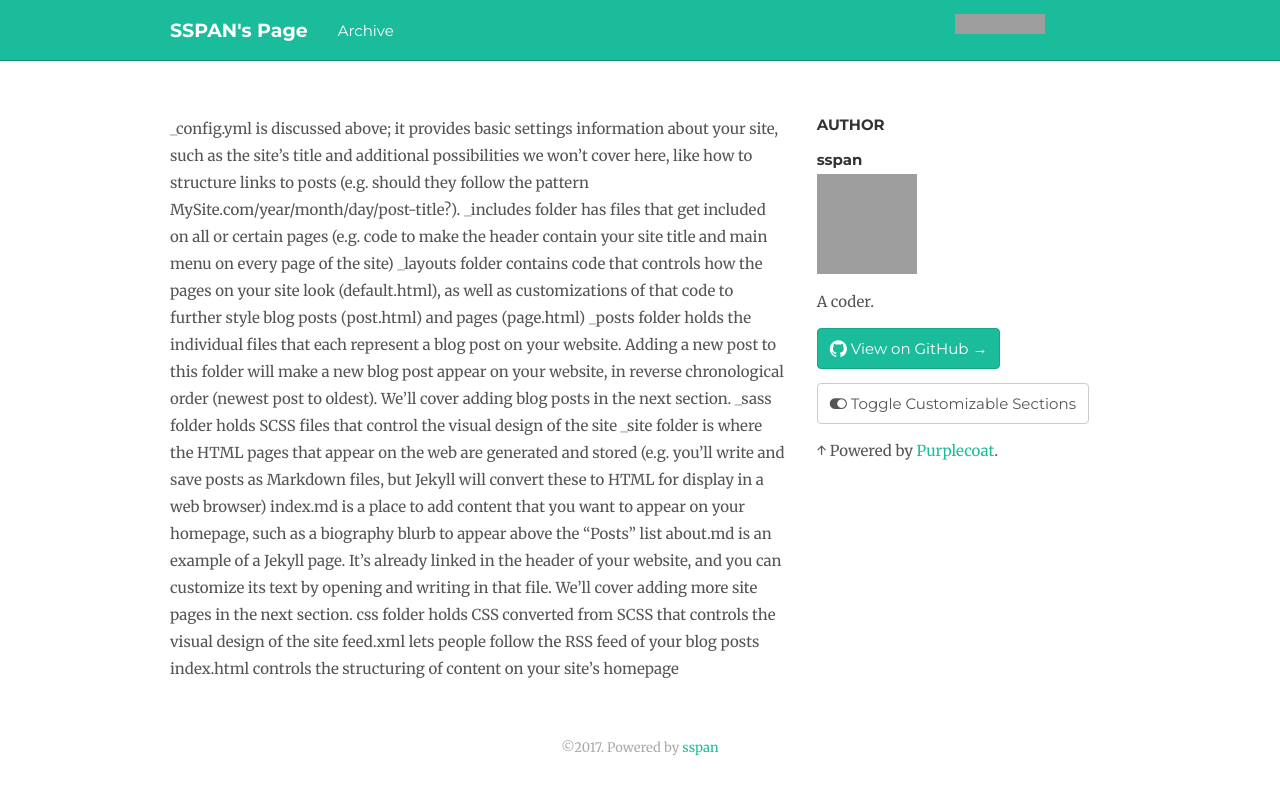
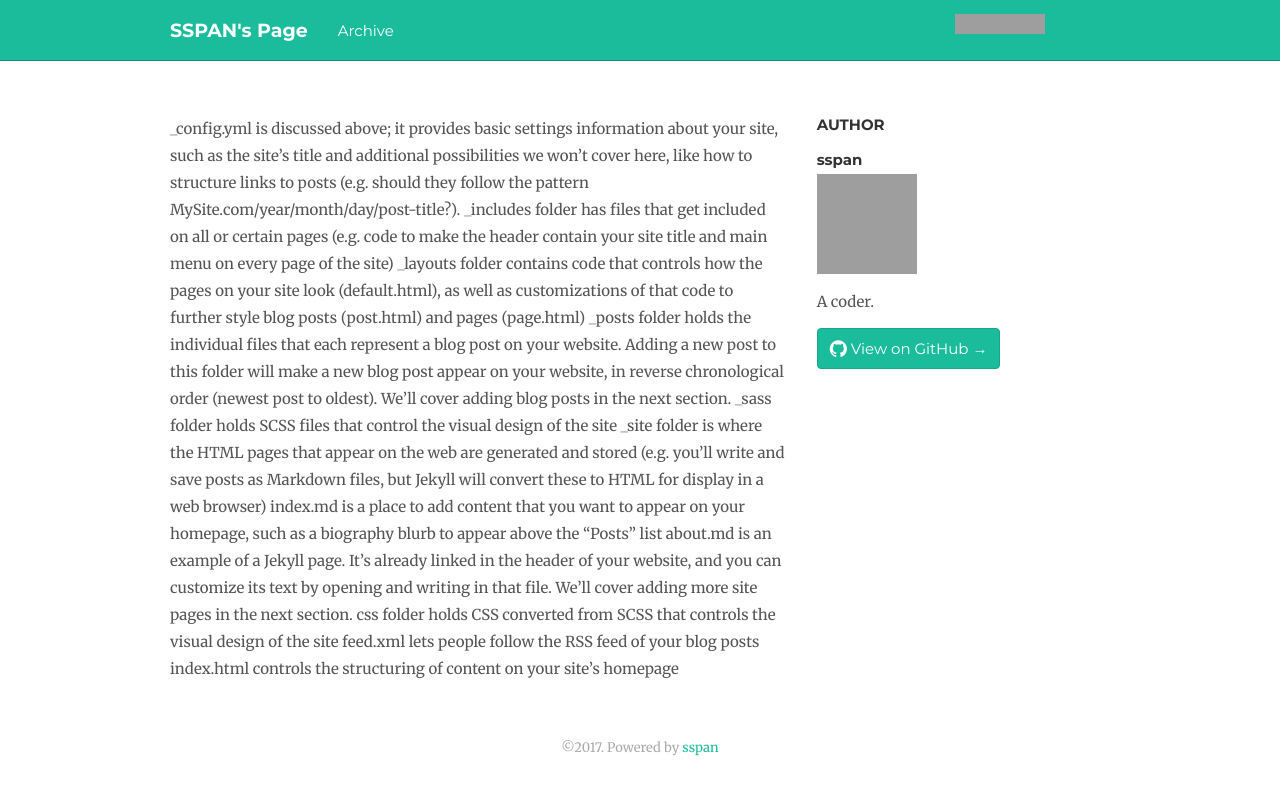
Before and after one commit to dennyxi/sspantz.github.io, a Jekyll site: the page built from help.md, in a window 1280 px wide, cut to the strip 0-795 px from the top of the page. Built offline with Jekyll 4.4.1, drawn with Linux system fonts in a browser that asks for light colours; nearby versions of some CDN libraries; our own code applies the rules of GitHub Pages for plain Markdown files; comment, search, counter and statistics services are not loaded; grey boxes are pictures that could not be loaded.

Commit message:
Update sidebar.html

```diff
--- a/_includes/sidebar.html
+++ b/_includes/sidebar.html
@@ -14,6 +14,7 @@
   <p><a href="https://github.com/sspantz" target="_blank" class="btn btn-primary"><i class="fa fa-github fa-lg"></i> View on GitHub &rarr;</a></p>
 </div>
 
-<p><button data-purplecoat-toggle="shiori" class="btn btn-default"><i class="fa fa-toggle-on"></i> Toggle Customizable Sections</button></p>
+<!-- <p><button data-purplecoat-toggle="shiori" class="btn btn-default"><i class="fa fa-toggle-on"></i> Toggle Customizable Sections</button></p>
 
 <p>&uarr; Powered by <a href="http://ellekasai.github.io/purplecoat.js" target="_blank">Purplecoat</a>.</p>
+ -->
```
